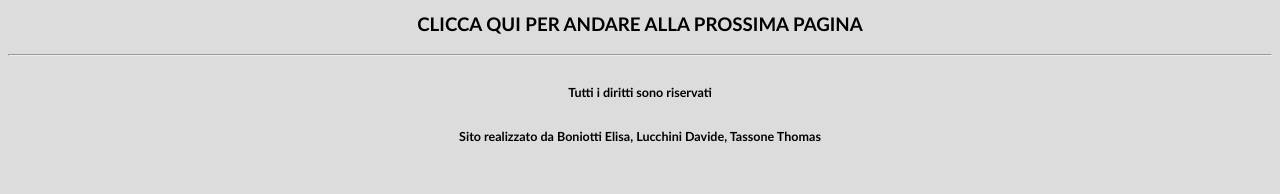
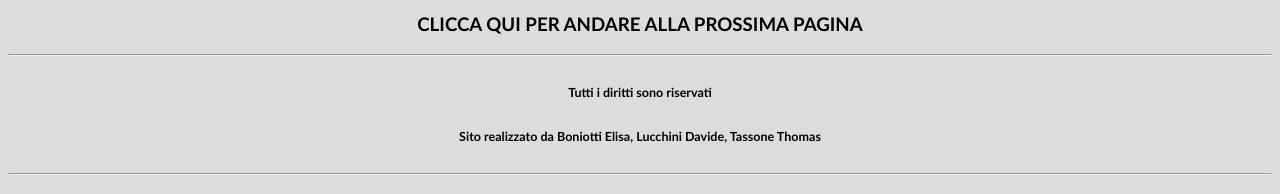
Before and after one commit to GxDynamike09/Formula1, a plain HTML site: page index.html in a window 1280 px wide. Shown: the part 738-932 px from the top of the page. Before the commit the page ends 911 px from the top, so only its background shows below. Drawn offline with Linux system fonts and the light colour scheme.

Commit message:
Update index.html

```diff
--- a/index.html
+++ b/index.html
@@ -17,9 +17,11 @@ Durante gli anni, però, i tipi di classifica e i punteggi sono variati.<h3><br>
 <hr>
 <center><h6>Tutti i diritti sono riservati</h6></center>
 <center><h6>Sito realizzato da Boniotti Elisa, Lucchini Davide, Tassone Thomas</h6><center>
-</font>
+  <hr>
+</center>
   <div id="sfc2a8hhr25k58cfapr3bysz3h6pmjbzbh9"></div>
 <script type="text/javascript" src="https://counter4.optistats.ovh/private/counter.js?c=2a8hhr25k58cfapr3bysz3h6pmjbzbh9&down=async" async></script>
 <noscript><a href="https://www.contatoreaccessi.com" title="contatore"><img src="https://counter4.optistats.ovh/private/contatoreaccessi.php?c=2a8hhr25k58cfapr3bysz3h6pmjbzbh9" border="0" title="contatore" alt="contatore"></a></noscript>
+</font>
 </body>
 </html>
```
